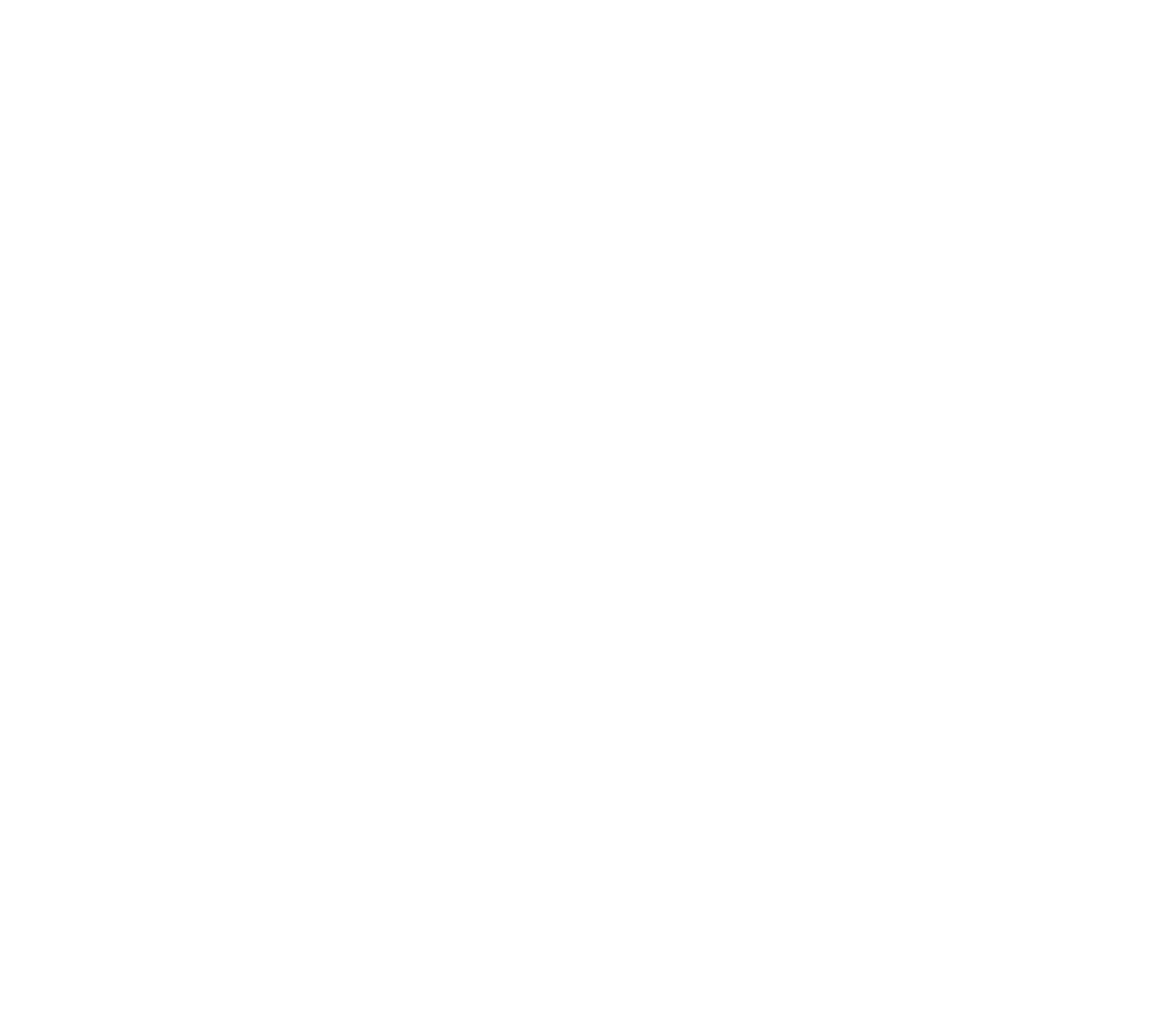
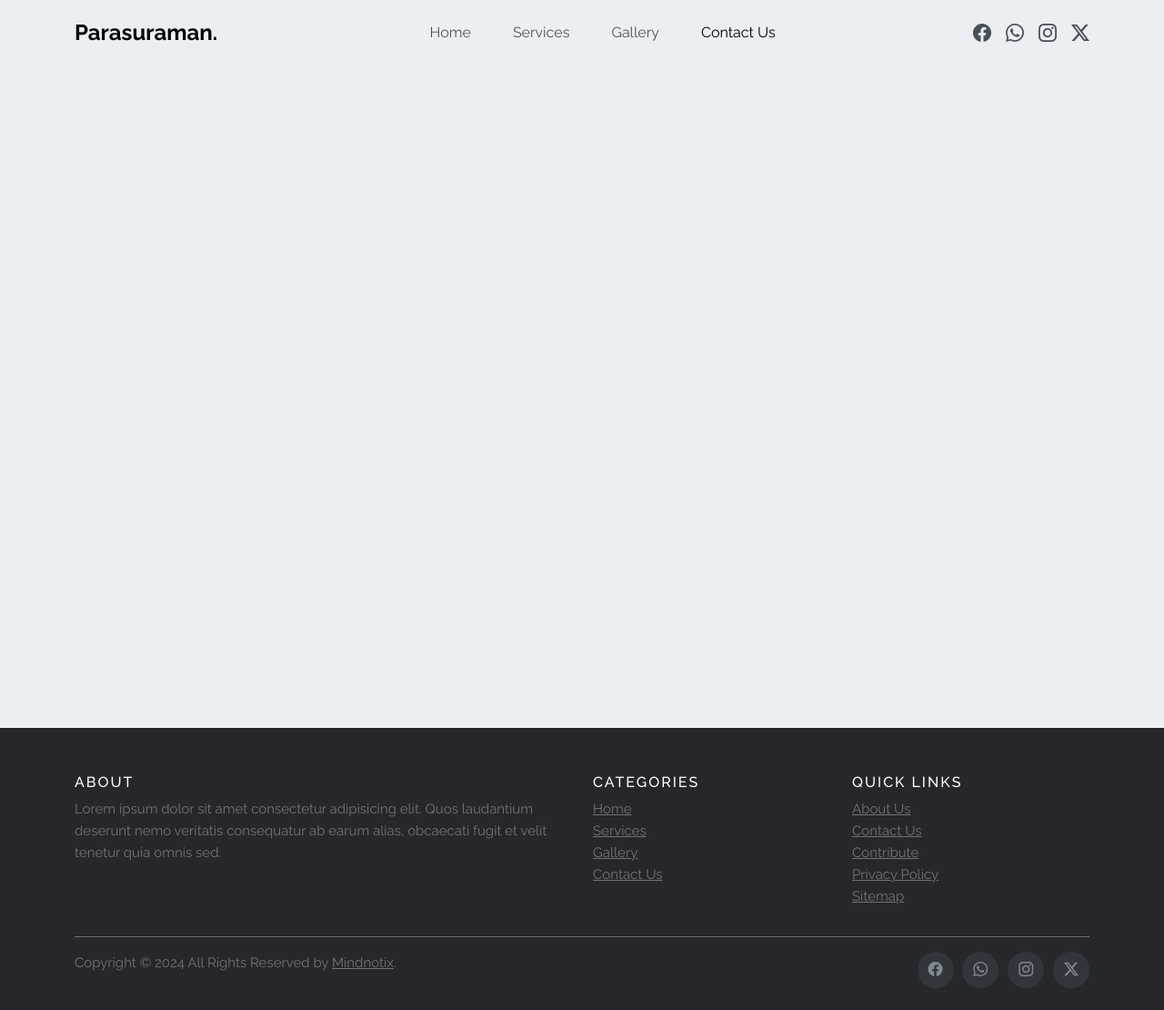
Before and after one commit to Gokulprakasam/PersonalWebsite, a plain HTML site: page contact.html in a window 1280 px wide. Shown: the whole page at 91% size. Before the commit the page ends 800 px from the top, so only its background shows below. Drawn offline with nearby package versions, Linux system fonts and the light colour scheme.

Commit message:
all pages added

```diff
--- a/contact.html
+++ b/contact.html
@@ -0,0 +1,151 @@
+<!DOCTYPE html>
+<html lang="en">
+
+<head>
+    <meta charset="UTF-8">
+    <meta name="viewport" content="width=device-width, initial-scale=1.0">
+    <link rel="stylesheet" href="./assets/css/style.css">
+    <link rel="shortcut icon" href="assets/img/icons/teacher.png" type="image/x-icon">
+    <link rel="preconnect" href="https://fonts.googleapis.com">
+    <link rel="preconnect" href="https://fonts.gstatic.com" crossorigin>
+    <link rel="stylesheet" href="https://cdnjs.cloudflare.com/ajax/libs/font-awesome/5.15.4/css/all.min.css">
+
+
+    <link
+        href="https://fonts.googleapis.com/css2?family=Alata&family=Josefin+Sans:ital,wght@0,100..700;1,100..700&family=Raleway:ital,wght@0,100..900;1,100..900&display=swap"
+        rel="stylesheet">
+    <link rel="stylesheet" href="https://cdn.jsdelivr.net/npm/bootstrap-icons@1.11.3/font/bootstrap-icons.min.css">
+    <link href="https://cdn.jsdelivr.net/npm/bootstrap@5.3.3/dist/css/bootstrap.min.css" rel="stylesheet"
+        integrity="sha384-QWTKZyjpPEjISv5WaRU9OFeRpok6YctnYmDr5pNlyT2bRjXh0JMhjY6hW+ALEwIH" crossorigin="anonymous">
+    <title>Personal Website</title>
+    <link rel="stylesheet" href="https://cdn.jsdelivr.net/npm/swiper@11/swiper-bundle.min.css" />
+
+    <!-- Demo styles -->
+
+</head>
+
+<body>
+    <nav class="navbar navbar-expand-lg py-3" id="navbar">
+        <div class="container">
+            <a class="navbar-brand" href="#">
+                <h4 class="mb-0 fw-bold fs-4">Parasuraman.</h4>
+            </a>
+            <button class="navbar-toggler" type="button" data-bs-toggle="collapse"
+                data-bs-target="#navbarSupportedContent" aria-controls="navbarSupportedContent" aria-expanded="false"
+                aria-label="Toggle navigation">
+                <span class="navbar-toggler-icon"></span>
+            </button>
+            <div class="collapse navbar-collapse" id="navbarSupportedContent">
+                <ul class="navbar-nav me-auto mb-2 mb-lg-0" style="margin: 0 auto;gap: 30px;">
+                    <li class="nav-item">
+                        <a class="nav-link " aria-current="page" href="index.html">Home</a>
+                    </li>
+                    <li class="nav-item">
+                        <a class="nav-link " href="service.html">Services</a>
+                    </li>
+                    <li class="nav-item">
+                        <a class="nav-link" href="gallery.html">Gallery</a>
+                    </li>
+                    <li class="nav-item">
+                        <a class="nav-link active" href="contact.html">Contact Us</a>
+                    </li>
+
+                </ul>
+                <div class="d-flex align-items-center justify-content-center ">
+                    <ul class="list-unstyled d-flex align-items-center  gap-3 mb-0">
+                        <li><a href="#" class="text-dark-emphasis fs-5"><i class="bi bi-facebook"></i></a></li>
+                        <li><a href="#" class="text-dark-emphasis fs-5"><i class="bi bi-whatsapp"></i></a></li>
+                        <li><a href="#" class="text-dark-emphasis fs-5"><i class="bi bi-instagram"></i></a></li>
+                        <li><a href="#" class="text-dark-emphasis fs-5"><i class="bi bi-twitter-x"></i></a></li>
+                    </ul>
+                </div>
+            </div>
+        </div>
+    </nav>
+    <!-- Site footer -->
+    <section style="height: 100vh;"></section>
+    <footer class="site-footer">
+        <div class="container">
+            <div class="row">
+                <div class="col-sm-12 col-md-6">
+                    <h6>About</h6>
+                    <p class="text-justify">Lorem ipsum dolor sit amet consectetur adipisicing elit. Quos laudantium
+                        deserunt nemo veritatis consequatur ab earum alias, obcaecati fugit et velit tenetur quia omnis
+                        sed.</p>
+                </div>
+
+                <div class="col-xs-6 col-md-3">
+                    <h6>Categories</h6>
+                    <ul class="footer-links">
+                        <li><a href="">Home</a></li>
+                        <li><a href="">Services</a></li>
+                        <li><a href="">Gallery</a></li>
+                        <li><a href="">Contact Us</a></li>
+
+                    </ul>
+                </div>
+
+                <div class="col-xs-6 col-md-3">
+                    <h6>Quick Links</h6>
+                    <ul class="footer-links">
+                        <li><a href="">About Us</a></li>
+                        <li><a href="">Contact Us</a></li>
+                        <li><a href="">Contribute</a></li>
+                        <li><a href="">Privacy Policy</a></li>
+                        <li><a href="">Sitemap</a></li>
+                    </ul>
+                </div>
+            </div>
+            <hr>
+        </div>
+        <div class="container">
+            <div class="row">
+                <div class="col-md-8 col-sm-6 col-xs-12">
+                    <p class="copyright-text">Copyright &copy; 2024 All Rights Reserved by
+                        <a href="#">Mindnotix</a>.
+                    </p>
+                </div>
+
+                <div class="col-md-4 col-sm-6 col-xs-12">
+                    <ul class="social-icons">
+                        <li><a class="facebook" href="#"><i class="bi bi-facebook"></i></a></li>
+                        <li><a class="twitter" href="#"><i class="bi bi-whatsapp"></i></a></li>
+                        <li><a class="dribbble" href="#"><i class="bi bi-instagram"></i></a></li>
+                        <li><a class="linkedin" href="#"><i class="bi bi-twitter-x"></i></a></li>
+                    </ul>
+                </div>
+            </div>
+        </div>
+    </footer>
+
+
+    <!-- Swiper JS -->
+    <script src="https://cdn.jsdelivr.net/npm/swiper@11/swiper-bundle.min.js"></script>
+
+    <!-- Initialize Swiper -->
+    <script>
+        var swiper = new Swiper(".mySwiper", {
+            direction: "vertical",
+            pagination: {
+                el: ".swiper-pagination",
+                clickable: true,
+            },
+        });
+    </script>
+    <script>
+        window.addEventListener("scroll", function () {
+            var navbar = document.getElementById("navbar");
+            if (window.scrollY > 0) {
+                navbar.classList.add("scrolled");
+            } else {
+                navbar.classList.remove("scrolled");
+            }
+        });
+    </script>
+    <script src="./assets/js/script.js"></script>
+    <script src="https://cdn.jsdelivr.net/npm/bootstrap@5.3.3/dist/js/bootstrap.bundle.min.js"
+        integrity="sha384-YvpcrYf0tY3lHB60NNkmXc5s9fDVZLESaAA55NDzOxhy9GkcIdslK1eN7N6jIeHz"
+        crossorigin="anonymous"></script>
+</body>
+
+</html>
```
Also changed, not shown: gallery.html (+151 -0 lines), index.html (+1 -1 lines), service.html (+151 -0 lines).
